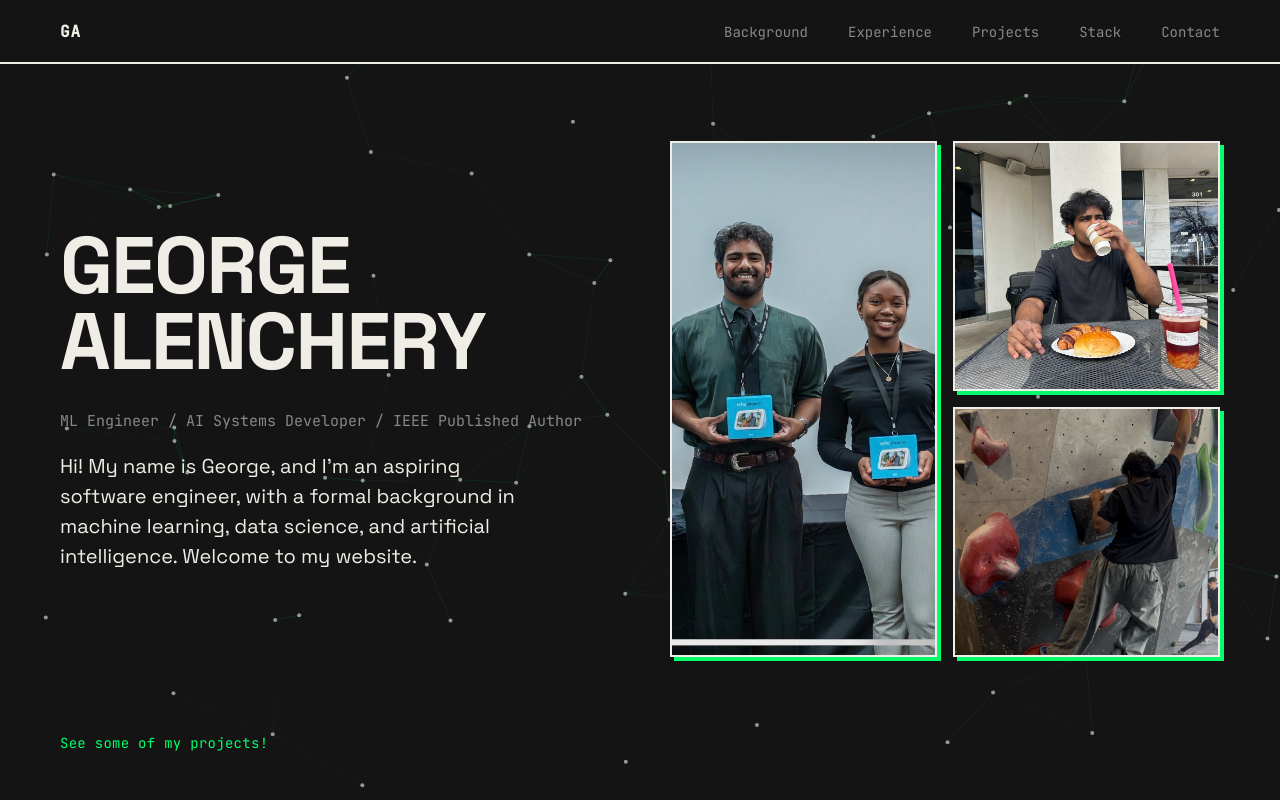
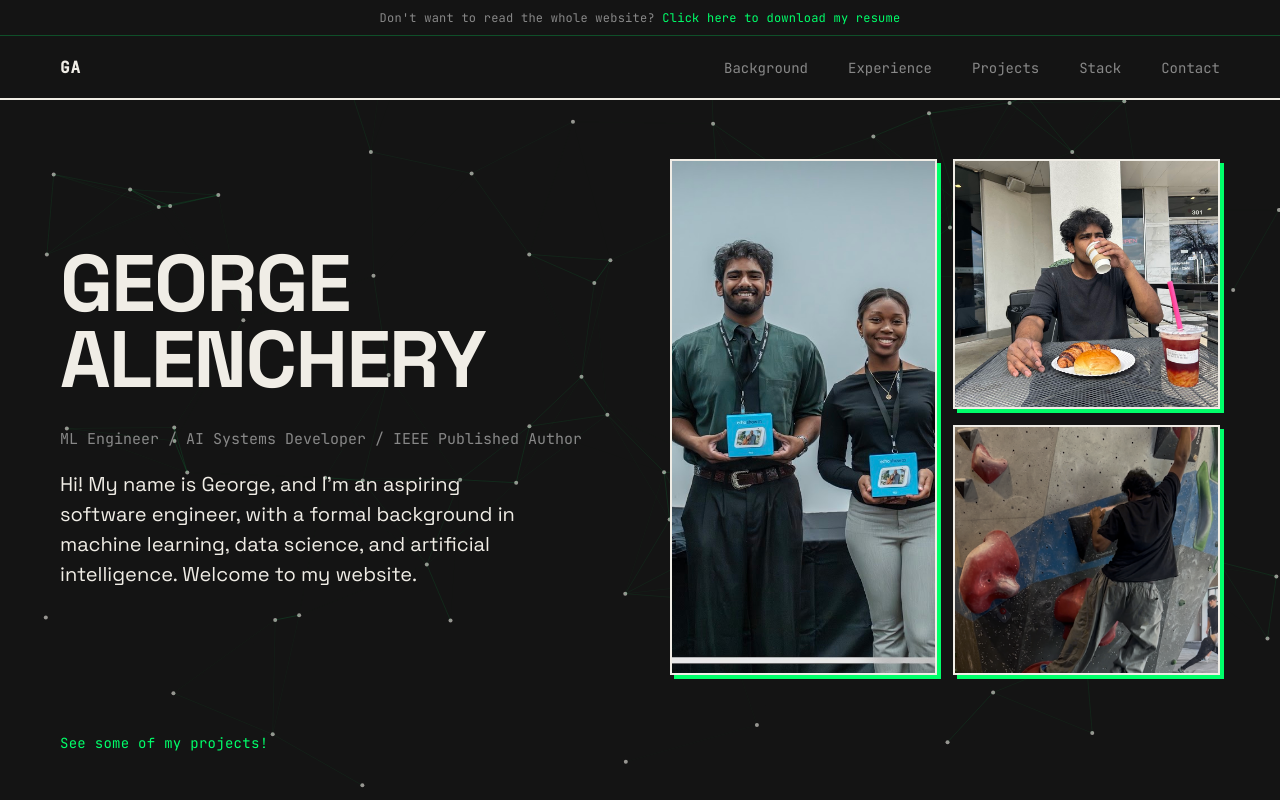
Before and after one commit to georgealenchery/george-portfolio, a React (Vite) app: page / in a window 1280 px wide. Shown: the top 800 px of the page. Built offline with nearby package versions, Linux system fonts and the light colour scheme.

Commit message:
Added resume download feature

```diff
--- a/src/App.jsx
+++ b/src/App.jsx
@@ -1,3 +1,4 @@
+import ResumeBanner from './components/ResumeBanner.jsx'
 import Nav from './components/Nav.jsx'
 import Hero from './components/Hero.jsx'
 import Projects from './components/Projects.jsx'
@@ -9,6 +10,7 @@ import Contact from './components/Contact.jsx'
 export default function App() {
   return (
     <>
+      <ResumeBanner />
       <Nav />
       <Hero />
       <Stack />
--- a/src/components/Hero.css
+++ b/src/components/Hero.css
@@ -1,7 +1,7 @@
 .hero {
   min-height: 100vh;
   padding: 0 60px;
-  padding-top: 64px;
+  padding-top: 100px;
   display: grid;
   grid-template-columns: 1fr 1fr;
   grid-template-rows: 1fr auto;
@@ -99,7 +99,7 @@
 @media (max-width: 768px) {
   .hero {
     padding: 0 24px;
-    padding-top: 64px;
+    padding-top: 108px;
     grid-template-columns: 1fr;
     grid-template-rows: auto auto auto;
     row-gap: 40px;
--- a/src/components/Nav.css
+++ b/src/components/Nav.css
@@ -1,6 +1,6 @@
 .nav {
   position: fixed;
-  top: 0;
+  top: 36px;
   left: 0;
   right: 0;
   z-index: 100;
--- /dev/null
+++ b/src/components/ResumeBanner.css
@@ -0,0 +1,41 @@
+.resume-banner {
+  position: fixed;
+  top: 0;
+  left: 0;
+  right: 0;
+  z-index: 101;
+  height: 36px;
+  background: var(--bg);
+  border-bottom: 1px solid rgba(0, 255, 106, 0.25);
+  display: flex;
+  align-items: center;
+  justify-content: center;
+}
+
+.resume-banner-text {
+  font-family: var(--font-mono);
+  font-size: 12px;
+  color: var(--muted);
+  letter-spacing: 0.02em;
+}
+
+.resume-banner-link {
+  color: var(--accent);
+  transition: opacity 0.15s ease;
+}
+
+.resume-banner-link:hover {
+  opacity: 0.75;
+}
+
+@media (max-width: 768px) {
+  .resume-banner {
+    height: 44px;
+    padding: 0 16px;
+    text-align: center;
+  }
+
+  .resume-banner-text {
+    font-size: 11px;
+  }
+}
--- /dev/null
+++ b/src/components/ResumeBanner.jsx
@@ -0,0 +1,18 @@
+import './ResumeBanner.css'
+
+export default function ResumeBanner() {
+  return (
+    <div className="resume-banner">
+      <span className="resume-banner-text">
+        Don't want to read the whole website?{' '}
+        <a
+          href="/George_Alenchery_Resume_SWE.pdf"
+          download="George_Alenchery_Resume_SWE.pdf"
+          className="resume-banner-link"
+        >
+          Click here to download my resume
+        </a>
+      </span>
+    </div>
+  )
+}
```
Also changed, not shown: 1 other file (tests, documents, lock files or other folders).
